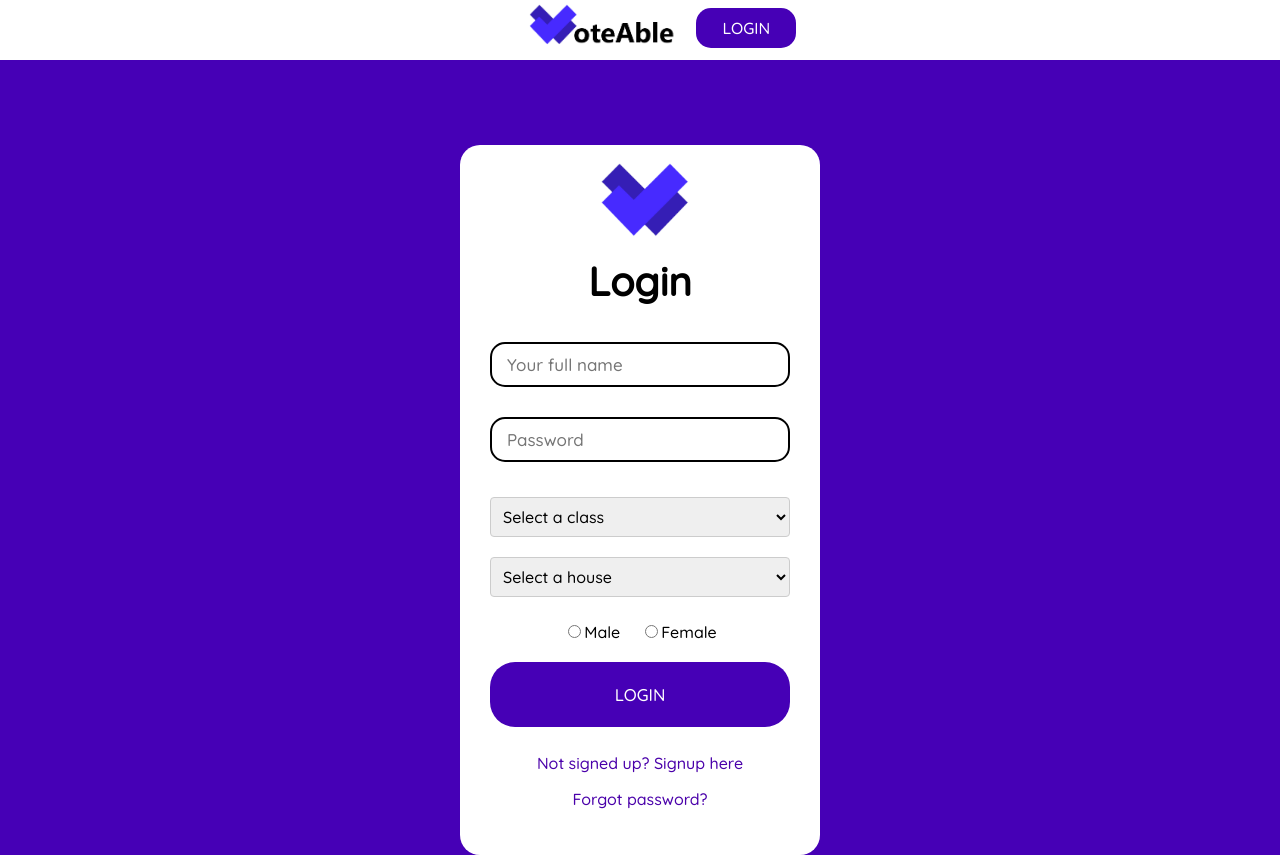
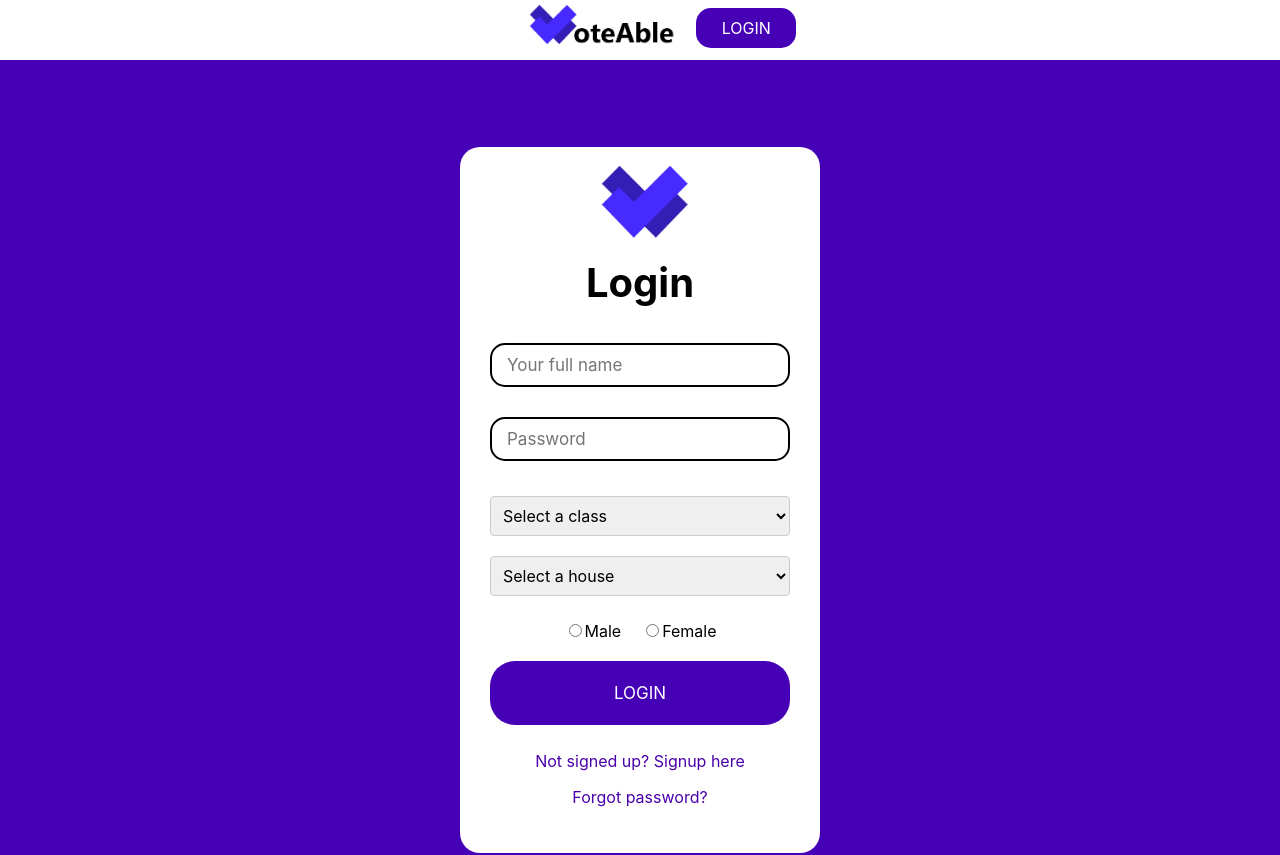
Before and after one commit to asiimwemmanuel/VoteAble-AKHS-v0-frontend, a React (Vite) app: page /login in a window 1280 px wide. Built offline with nearby package versions, Linux system fonts and the light colour scheme.

Commit message:
Committed

```diff
--- a/src/components/Drop-down/DropDown.css
+++ b/src/components/Drop-down/DropDown.css
@@ -36,7 +36,7 @@
   display: inline-block;
   border: none;
   width: 150px;
-  font-family: 'Quicksand', sans-serif;
+  font-family: Inter, system-ui, Avenir, Helvetica, Arial, sans-serif;
   margin-top: 10px;
   margin-left: 10px;
   margin-bottom: 10px;
--- a/src/components/Header/Header.css
+++ b/src/components/Header/Header.css
@@ -108,7 +108,7 @@ img {
     display: inline-block;
     border: none;
     width: 100px;
-    font-family: 'Quicksand', sans-serif;
+    font-family: Inter, system-ui, Avenir, Helvetica, Arial, sans-serif;
     margin-top: 5px;
     margin-left: 20px;
   }
@@ -131,7 +131,7 @@ img {
     border-radius: 15px;
     /* display: inline-block; */
     border: none;
-    font-family: 'Quicksand', sans-serif;
+    font-family: Inter, system-ui, Avenir, Helvetica, Arial, sans-serif;
     margin-left: 20px;
     margin-top: 5px;
   }
--- a/src/index.css
+++ b/src/index.css
@@ -13,6 +13,9 @@
   -moz-osx-font-smoothing: grayscale;
   -webkit-text-size-adjust: 100%; */
 }
+/* body {
+  font-family: Inter, system-ui, Avenir, Helvetica, Arial, sans-serif;
+} */
 
 /* a {
   font-weight: 500;
--- a/src/pages/Home/Home.jsx
+++ b/src/pages/Home/Home.jsx
@@ -167,7 +167,10 @@ function Home() {
                         through digital democracy!" */}
           </p>
         </div>
-        <div className="pollc" style={{ height: '340px' }}>
+        <div
+          className="pollc"
+          style={{ height: '340px', paddingRight: '20px' }}
+        >
           <h1>Results in seconds not hours</h1>
           <p>
             Send a poll and get organised results in donut-chart form, within
--- a/src/pages/Login/Login.css
+++ b/src/pages/Login/Login.css
@@ -3,7 +3,7 @@
 body {
   padding: 0;
   margin: 0;
-  font-family: 'Quicksand', sans-serif;
+  font-family: Inter, system-ui, Avenir, Helvetica, Arial, sans-serif;
   background-color: #4600b6;
 }
 #root {
@@ -37,7 +37,7 @@ body {
   width: 360px;
   background-color: #ffffff;
   border-radius: 20px;
-  font-family: 'Quicksand', sans-serif;
+  font-family: Inter, system-ui, Avenir, Helvetica, Arial, sans-serif;
   animation: fadeInAnimation ease 3s;
   animation-iteration-count: 1;
   animation-fill-mode: forwards;
@@ -64,7 +64,7 @@ h3 {
   width: 100%;
   margin-top: 10px;
   margin-bottom: 10px;
-  font-family: 'Quicksand', sans-serif;
+  font-family: Inter, system-ui, Avenir, Helvetica, Arial, sans-serif;
 }
 
 .heading {
@@ -101,7 +101,7 @@ h3 {
   display: inline-block;
   border: none;
   width: 100%;
-  font-family: 'Quicksand', sans-serif;
+  font-family: Inter, system-ui, Avenir, Helvetica, Arial, sans-serif;
 }
 
 .mt-20 {
--- a/src/pages/MyPolls/MyPolls.css
+++ b/src/pages/MyPolls/MyPolls.css
@@ -1,7 +1,7 @@
 @import url('https://fonts.googleapis.com/css2?family=Quicksand:wght@500&display=swap');
 
 * {
-  font-family: 'Quicksand', sans-serif;
+  font-family: Inter, system-ui, Avenir, Helvetica, Arial, sans-serif;
 }
 
 .hC {
@@ -26,7 +26,7 @@
   border-radius: 10px;
   border: none;
   margin-left: 1%;
-  font-family: 'Quicksand', sans-serif;
+  font-family: Inter, system-ui, Avenir, Helvetica, Arial, sans-serif;
 }
 
 .Btn2 {
@@ -42,7 +42,7 @@
   border: none;
   margin-left: 1%;
   margin-top: 0.7%;
-  font-family: 'Quicksand', sans-serif;
+  font-family: Inter, system-ui, Avenir, Helvetica, Arial, sans-serif;
 }
 
 .footer {
@@ -61,7 +61,7 @@
   border-radius: 10px;
   border: none;
   margin-left: 1%;
-  font-family: 'Quicksand', sans-serif;
+  font-family: Inter, system-ui, Avenir, Helvetica, Arial, sans-serif;
 }
 
 .dBtn {
@@ -77,7 +77,7 @@
   border-radius: 10px;
   border: none;
   margin-left: 1%;
-  font-family: 'Quicksand', sans-serif;
+  font-family: Inter, system-ui, Avenir, Helvetica, Arial, sans-serif;
 }
 
 .pollc {
@@ -90,7 +90,7 @@
   padding-bottom: 20px;
   background: #ffffff;
   border-radius: 15px;
-  font-family: 'Quicksand', sans-serif;
+  font-family: Inter, system-ui, Avenir, Helvetica, Arial, sans-serif;
   animation: fadeInAnimation ease 3s;
   animation-iteration-count: 1;
   animation-fill-mode: forwards;
--- a/src/pages/Polls/Create-poll/CreatePoll.css
+++ b/src/pages/Polls/Create-poll/CreatePoll.css
@@ -7,7 +7,7 @@
   padding-right: 20px;
   background-color: #ffffff;
   border-radius: 20px;
-  font-family: 'Quicksand', sans-serif;
+  font-family: Inter, system-ui, Avenir, Helvetica, Arial, sans-serif;
   animation: fadeInAnimation ease 3s;
   animation-iteration-count: 1;
   animation-fill-mode: forwards;
--- a/src/pages/Polls/Create-poll/CreatePoll.jsx
+++ b/src/pages/Polls/Create-poll/CreatePoll.jsx
@@ -133,6 +133,7 @@ function CreatePoll() {
               placeholder="Question"
               className="qInput"
               value={question}
+              style={{ fontSize: '17px' }}
               onChange={handleQuestionChange}
               onBlur={() => {
                 if (!question) {
@@ -172,6 +173,7 @@ function CreatePoll() {
             <input
               type="text"
               placeholder="Option"
+              style={{ fontSize: '17px' }}
               className="qInput"
               value={option}
               onBlur={() => {
--- a/src/pages/Polls/Poll/Poll.css
+++ b/src/pages/Polls/Poll/Poll.css
@@ -7,7 +7,7 @@
   padding-right: 30px;
   background-color: #f5f5f5;
   border-radius: 20px;
-  font-family: 'Quicksand', sans-serif;
+  font-family: Inter, system-ui, Avenir, Helvetica, Arial, sans-serif;
   animation: fadeInAnimation ease 3s;
   animation-iteration-count: 1;
   animation-fill-mode: forwards;
@@ -63,5 +63,5 @@ h2 {
   border: none;
   width: 90%;
   margin-top: 10px;
-  font-family: 'Quicksand', sans-serif;
+  font-family: Inter, system-ui, Avenir, Helvetica, Arial, sans-serif;
 }
--- a/src/pages/Reset-password/Reset.css
+++ b/src/pages/Reset-password/Reset.css
@@ -1,5 +1,5 @@
 body {
-  font-family: 'Quicksand', sans-serif;
+  font-family: Inter, system-ui, Avenir, Helvetica, Arial, sans-serif;
   padding: 0;
   margin: 0;
 }
--- a/src/pages/Subscriptions/Subscription.css
+++ b/src/pages/Subscriptions/Subscription.css
@@ -12,7 +12,7 @@
   padding-top: 0px;
   background: #ffffff;
   border-radius: 15px;
-  font-family: 'Quicksand', sans-serif;
+  font-family: Inter, system-ui, Avenir, Helvetica, Arial, sans-serif;
   animation: fadeInAnimation ease 3s;
   animation-iteration-count: 1;
   animation-fill-mode: forwards;
@@ -34,7 +34,7 @@
   display: inline-block;
   border: none;
   width: 90%;
-  font-family: 'Quicksand', sans-serif;
+  font-family: Inter, system-ui, Avenir, Helvetica, Arial, sans-serif;
   margin-top: 5px;
   margin-left: 20px;
 }
--- a/src/pages/Voted-Users/VotedUser.css
+++ b/src/pages/Voted-Users/VotedUser.css
@@ -17,7 +17,7 @@
   padding-bottom: 10px;
   background-color: #ffffff;
   border-radius: 20px;
-  font-family: 'Quicksand', sans-serif;
+  font-family: Inter, system-ui, Avenir, Helvetica, Arial, sans-serif;
   animation: fadeInAnimation ease 3s;
   animation-iteration-count: 1;
   animation-fill-mode: forwards;
```
